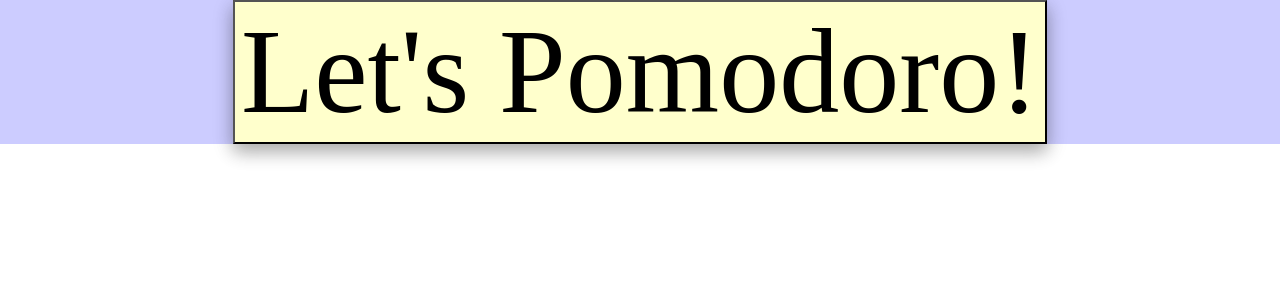
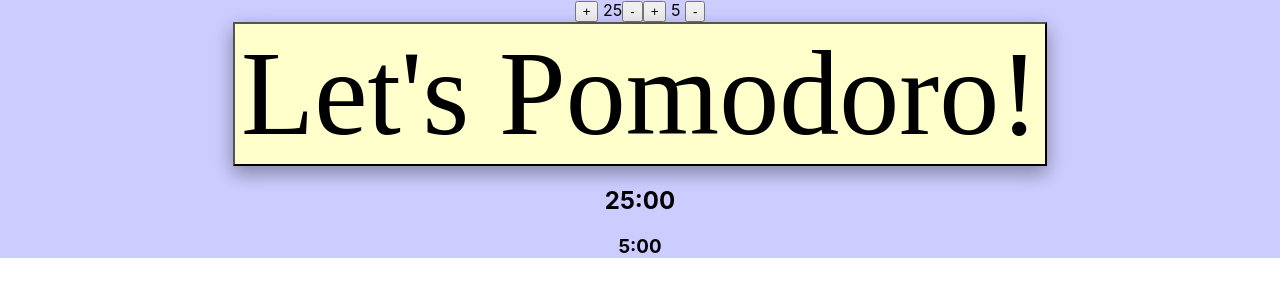
Before and after one commit to stonefarmer9/pomodoro, a React (Create React App) app: page / in a window 1280 px wide. Both pictures are taken after a click on the button "Let's Pomodoro!". Shown: the top 300 px of the page. Built offline with nearby package versions, Linux system fonts and the light colour scheme; a web font is replaced by a local one.

Commit message:
FEAT: Buttons increment & decrement times

```diff
--- a/src/App.css
+++ b/src/App.css
@@ -4,30 +4,12 @@
   background-color:  #ccccff
 }
 
-.App-logo {
-  animation: App-logo-spin infinite 20s linear;
-  height: 40vmin;
-  pointer-events: none;
-}
 
 .AppHeader {
   background-color: #282c34;
 }
 
-.App-link {
-  color: #61dafb;
-}
-
-@keyframes App-logo-spin {
-  from {
-    transform: rotate(0deg);
-  }
-  to {
-    transform: rotate(360deg);
-  }
-}
-
-.button {
+.startButton {
   font-size: 7.5em;
   background-color: #ffffcc;
   font-family: 'Annie Use Your Telescope';
@@ -35,7 +17,7 @@
   transition-duration: 0.4s;
   box-shadow: 0 8px 16px 0 rgba(0,0,0,0.2), 0 6px 20px 0 rgba(0,0,0,0.19);
 }
-.button:hover {
+.startButton:hover {
   background-color: #4CAF50; /* Green */
   color: white;
 }
--- a/src/App.js
+++ b/src/App.js
@@ -1,14 +1,74 @@
-import React from 'react';
+import React, { Component }from 'react';
 import './App.css';
+import  Clock from './Timer'
 
-function App() {
+class App extends Component {
+  constructor(props){
+    super(props)
+    this.state = {
+      workTime: 25,
+      breakTime: 5,
+      start: false
+    }
+  }
+
+  startTimer = () => {
+    this.setState({
+      start: true
+    })
+  }
+
+  addWorkTime = () => {
+    this.setState({
+      workTime: this.state.workTime + 1
+    })
+
+  }
+
+  subWorkTime = () => {
+    this.setState({
+      workTime: this.state.workTime - 1
+    })
+  }
+
+  addBreakTime = () => {
+    this.setState({
+      breakTime: this.state.breakTime + 1
+    })
+  }
+
+  subBreakTime = () => {
+    this.setState({
+      breakTime: this.state.breakTime - 1
+    })
+  }
+
+
+  render() {
+    const { start, workTime, breakTime } = this.state
+    let showTimer;
+    if (start === true) {
+      showTimer = <Clock
+                    workTime={workTime}
+                    breakTime={breakTime}/>
+    }
   return (
     <div className="App">
       <center>
-      <button className="button">Let's Pomodoro!</button>
+      <button onClick={this.addWorkTime} className="addWorkTime"> + </button>
+        <span> {workTime}</span>
+      <button  onClick={this.subWorkTime}className="subWorkTime"> - </button>
+        <button onClick={this.addBreakTime}className="addBreakTime"> + </button>
+          <span> {breakTime} </span>
+        <button onClick={this.subBreakTime}className="subBreakTime"> - </button>
+        <div className="start">
+      <button onClick={this.startTimer} className="startButton">Let's Pomodoro!</button>
+      </div>
+       {showTimer}
       </center>
     </div>
   );
 }
+}
 
 export default App;
--- /dev/null
+++ b/src/Timer.js
@@ -0,0 +1,13 @@
+import React, { Component }from 'react';
+//import './Timer.css';
+
+export default class Timer extends Component {
+  render(){
+    return(
+      <div className="Timer">
+      <h2>{this.props.workTime}:00</h2>
+      <h3>{this.props.breakTime}:00</h3>
+      </div>
+    )
+  }
+  }
```
Also changed, not shown: 1 other file (tests, documents, lock files or other folders).
